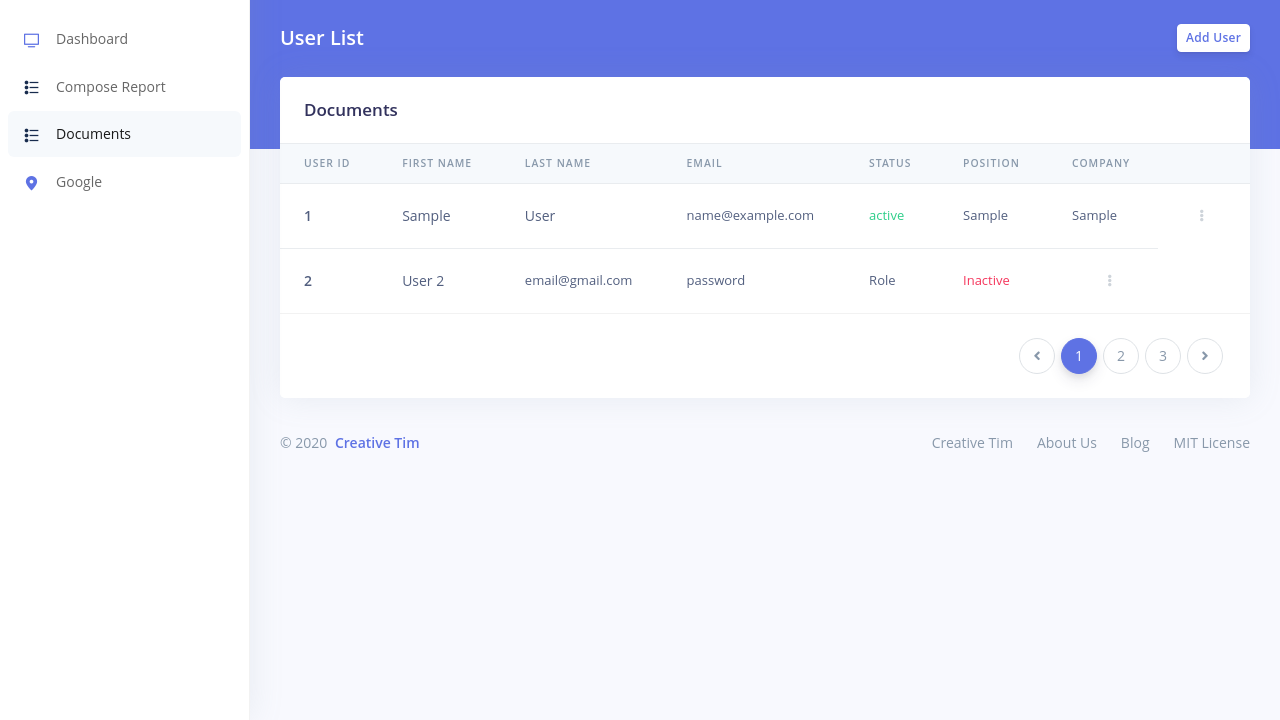
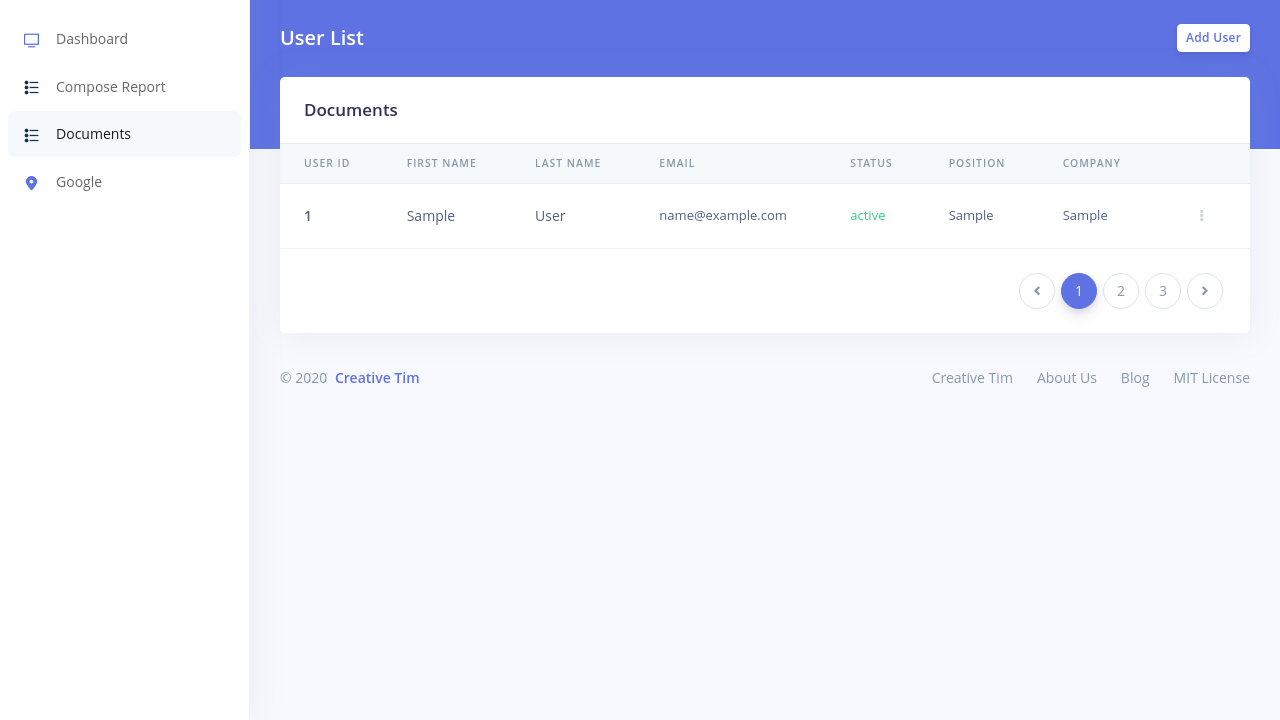
Before and after one commit to n3r052/php-fyp, a PHP site: page /admin/user_list.php in a window 1280 px wide. Shown: the part 80-800 px from the top of the page. Run offline with PHP 8.4, Linux system fonts and the light colour scheme; tables that the repository leaves empty or names only in its code hold one stand-in row (values such as "Sample post").

Commit message:
remove unused line/command

```diff
--- a/admin/user_list.php
+++ b/admin/user_list.php
@@ -198,8 +198,8 @@
                     if ($result->num_rows > 0) {
                         // output data of each row
                         while($row = $result->fetch_assoc()) {
-                            echo "";
                             echo "<tr>";
+
                             //first column
                             echo
                             "<th scope=\"row\">
@@ -207,6 +207,7 @@
                                     <span class=\"name mb-0 text-sm\"> ".$row['user_id']. "</span>
                                 </div>
                             </th>";
+
                             //second column
                             echo
                             "<td>
@@ -214,6 +215,7 @@
                                     <span class=\"name mb-0 text-sm\">" . $row['first_name'] . "</span>
                                 </div>
                             </td>";
+
                             //third column
                             echo
                             "<td>
@@ -221,17 +223,29 @@
                                     <span class=\"name mb-0 text-sm\">" . $row['last_name'] . "</span>
                                 </div>
                             </td>";
+
                             //fourth column
                             echo "<td>" . $row['email'] . "</td>";
+
                             //fifth column
-                            echo
+                            if ($row['status']=="active"){
+                              echo
                             "<td>
                                 <span class=\"text-success\">" . $row['status'] . "</span>
                             </td>";
+                            }else{
+                              echo
+                            "<td>
+                              <span class=\"text-danger\">" . $row['status'] . "</span>
+                            </td>";
+                            }
+
                             //sixth column
                             echo "<td>" . $row['position'] . "</td>";
+
                             //seventh column
                             echo "<td>" . $row['company'] . "</td>";
+
                             //burger
                             echo
                             "<td class=\"text-right\">
@@ -251,62 +265,7 @@
                     } else {
                         echo "0 results";
                     }
-                    $connect->close();
                 ?>
-                  <!-- First Row ----------------------------------------------------------------------------------------------------------------------------->
-                  <tr>
-                    <!-- First Column --------------------------------------------------------->
-                    <th scope="row">
-                      <!-- <div class="media align-items-center"> -->
-                        <!-- <a href="#" class="avatar rounded-circle mr-3">
-                          <img alt="Image placeholder" src="../assets/img/theme/bootstrap.jpg">
-                        </a> -->
-                        <div class="media-body">
-                            <span class="name mb-0 text-sm">2</span>
-                        </div>
-                      <!-- </div> -->
-                    </th>
-
-                    <!-- Second Column --------------------------------------------------------->
-                    <td>
-                        <div class="media-body">
-                            <span class="name mb-0 text-sm">User 2</span>
-                        </div>
-                    </td>
-
-                    <!-- Third Column --------------------------------------------------------->
-                    <td>
-                        email@gmail.com
-                    </td>
-
-                    <!-- Fourth Column --------------------------------------------------------->
-                    <td>
-                        password
-                    </td>
-
-                    <!-- Fifth Column --------------------------------------------------------->
-                    <td>
-                        Role
-                    </td>
-
-                    <!-- Sixth Column --------------------------------------------------------->
-                    <td>
-                        <span class="text-danger">Inactive</span>
-                    </td>
-
-                    <!-- Burger --------------------------------------------------------->
-                    <td class="text-right">
-                      <div class="dropdown">
-                        <a class="btn btn-sm btn-icon-only text-light" href="#" role="button" data-toggle="dropdown" aria-haspopup="true" aria-expanded="false">
-                          <i class="fas fa-ellipsis-v"></i>
-                        </a>
-                        <div class="dropdown-menu dropdown-menu-right dropdown-menu-arrow">
-                          <a class="dropdown-item" href="#" data-toggle="modal" data-target="#edit-user-form">Edit</a>
-                          <a class="dropdown-item" href="#" data-toggle="modal" data-target="#delete-notification">Delete</a>
-                        </div>
-                      </div>
-                    </td>
-                  </tr>
                 </tbody>
               </table>
             </div>
```
